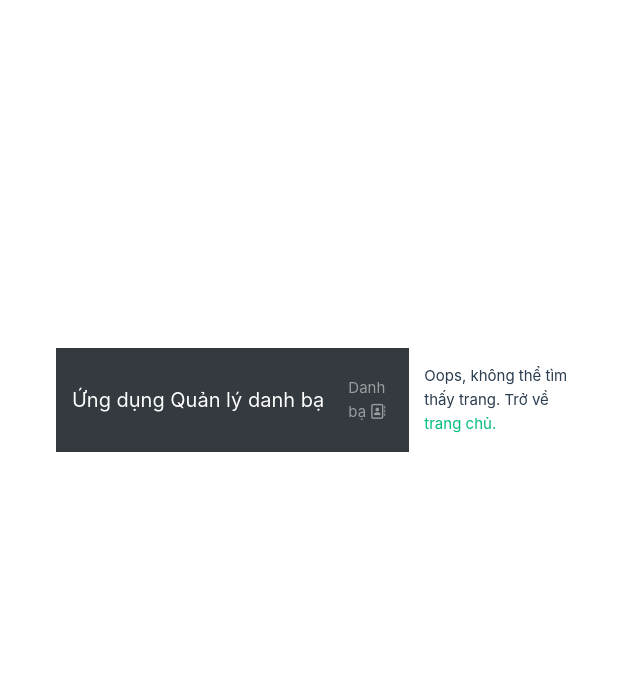
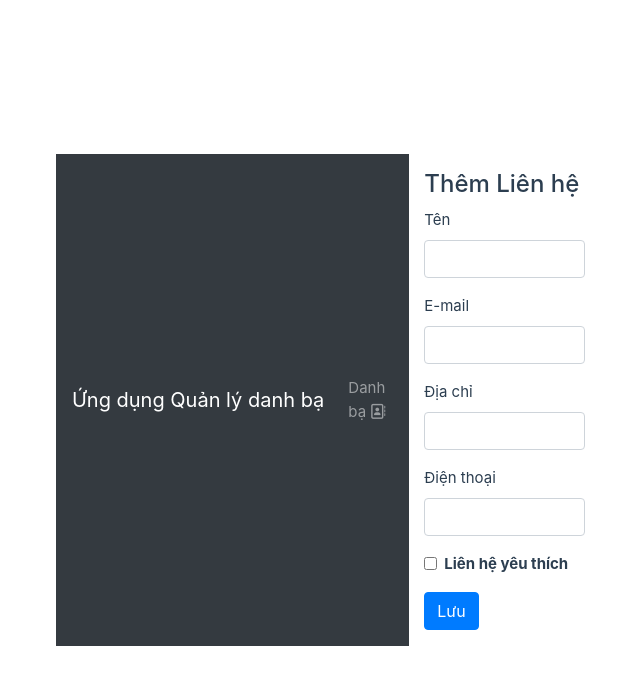
Before and after one commit to tranb1913347/CT449_B3_B4_B1913347_VoThiHuyenTran, a Vue app: page /contacts/add in a window 1280 px wide. Shown: the top 684 px of the page, without its empty margins (8-648 px from the left). Built offline with nearby package versions, Linux system fonts and the light colour scheme; no server answers.

Commit message:
Them lien he

```diff
--- a/src/router/index.js
+++ b/src/router/index.js
@@ -18,6 +18,13 @@ const routes = [{
             import ("@/views/ContactEdit.vue"),
         props: true // Truyền các biến trong $route.params vào làm props
     },
+    {
+        path: "/contacts/add/",
+        name: "contact.add",
+        component: () =>
+            import ("@/views/ContactAdd.vue"),
+        props: true,
+    },
 ];
 
 const router = createRouter({
--- /dev/null
+++ b/src/views/ContactAdd.vue
@@ -0,0 +1,41 @@
+<template>
+    <div v-if="contact" class="page">
+        <h4>Thêm Liên hệ</h4>
+        <ContactForm :contact="contact" @submit:contact="createContact" />
+        <p>{{ message }}</p>
+    </div>
+</template>
+<script>
+import ContactForm from "@/components/ContactForm.vue";
+import ContactService from "@/services/contact.service";
+export default {
+    components: {
+        ContactForm,
+    },
+    props: {
+    },
+    data() {
+        return {
+            contact: null,
+            message: "",
+        };
+    },
+    methods: {
+        async init() {
+            this.contact = {};
+        },
+        async createContact(data) {
+            try {
+                await ContactService.create(data);
+                this.message = "Liên hệ được tạo thành công.";
+            } catch (error) {
+                console.log(error);
+            }
+        },
+    },
+    created() {
+        this.init();
+        this.message = "";
+    },
+};
+</script>
```
Also changed, not shown: src/views/ContactBook.vue (+5 -8 lines).
